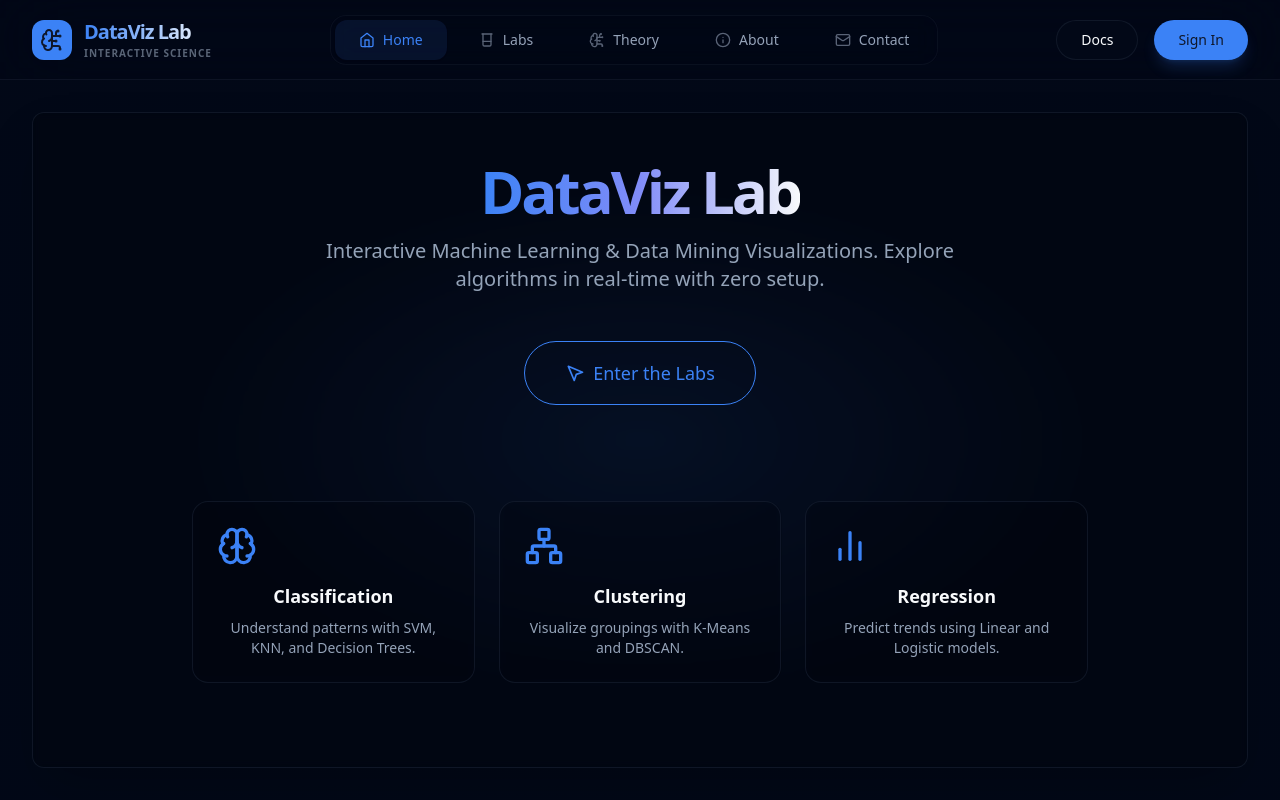
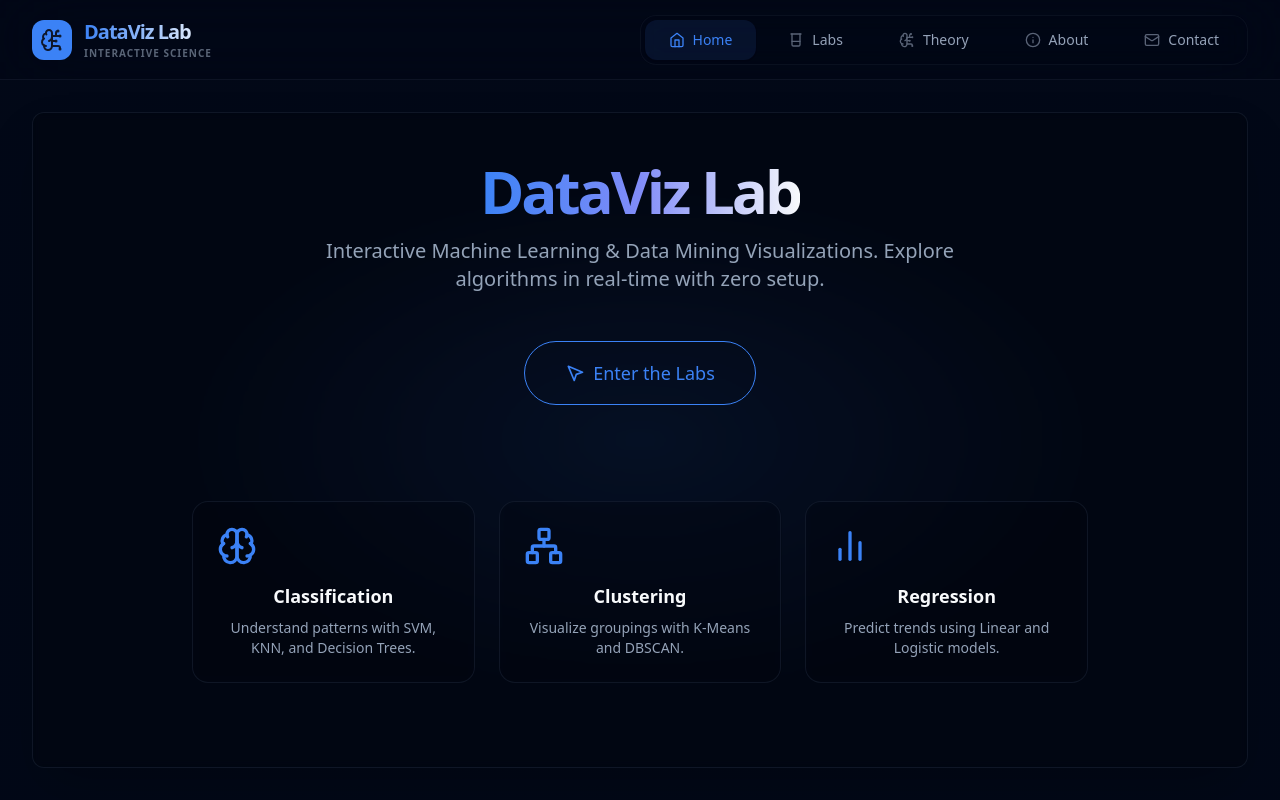
Before and after one commit to Ansari-MdAabid/datavizlab, a React (Vite) app in the folder EXTRA/: page / in a window 1280 px wide. Built offline with nearby package versions, Linux system fonts and the light colour scheme.

Commit message:
chore: remove docs and sign in buttons from navbar

```diff
--- a/EXTRA/src/components/layout/Navbar.jsx
+++ b/EXTRA/src/components/layout/Navbar.jsx
@@ -51,14 +51,7 @@ const Navbar = ({ activeView, setActiveView }) => {
                 ))}
             </div>
 
-            <div className="flex items-center gap-2 xl:gap-4">
-                <Button variant="outline" className="rounded-full px-3 xl:px-6 border-border/50 hover:bg-card h-8 xl:h-10 text-xs xl:text-sm">
-                    Docs
-                </Button>
-                <Button className="hidden xl:flex rounded-full px-6 bg-primary hover:bg-primary/90 text-primary-foreground shadow-lg shadow-primary/20">
-                    Sign In
-                </Button>
-            </div>
+
         </nav>
     );
 };
```
